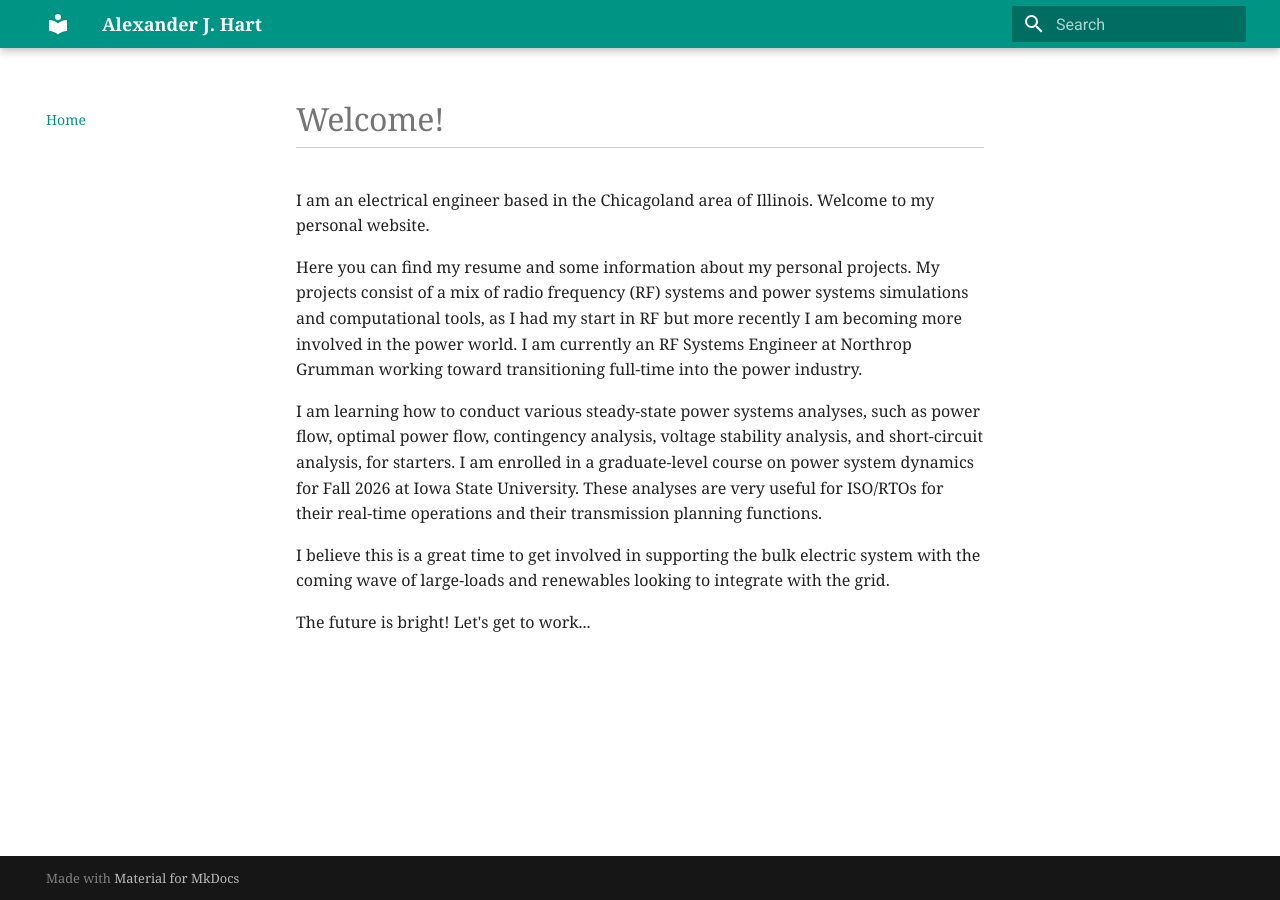
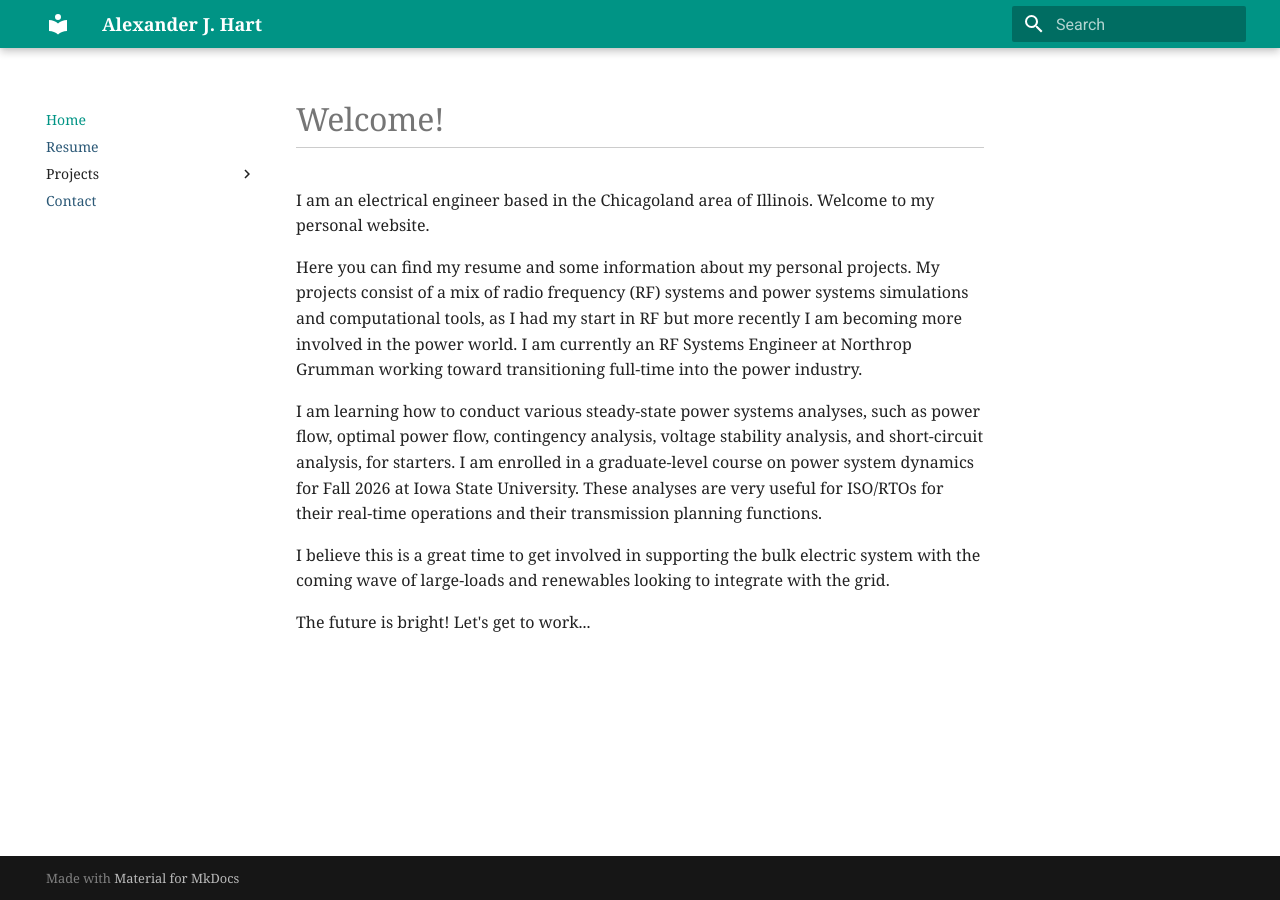
Before and after one commit to ajhart5/portfolio, an MkDocs documentation site: the page built from docs/index.md, in a window 1280 px wide. Built offline with MkDocs 1.6.1 and Material for MkDocs 9.7.7, drawn with Linux system fonts in a browser that asks for light colours; some of the changed lines change nothing that is shown.

Commit message:
Unsuppress WIP in nav

```diff
--- a/mkdocs.yml
+++ b/mkdocs.yml
@@ -7,11 +7,11 @@ theme:
       accent: teal
 nav:
   - Home: index.md
-  # - Resume: resume.md
-  # - Projects:
-  #     - Project 1: projects/project1.md
-  #     - Project 2: projects/project2.md
-  # - Contact: contact.md
+  - Resume: resume.md
+  - Projects:
+      - Project 1: projects/project1.md
+      - Project 2: projects/project2.md
+  - Contact: contact.md
 
 markdown_extensions:
   - toc:
```
